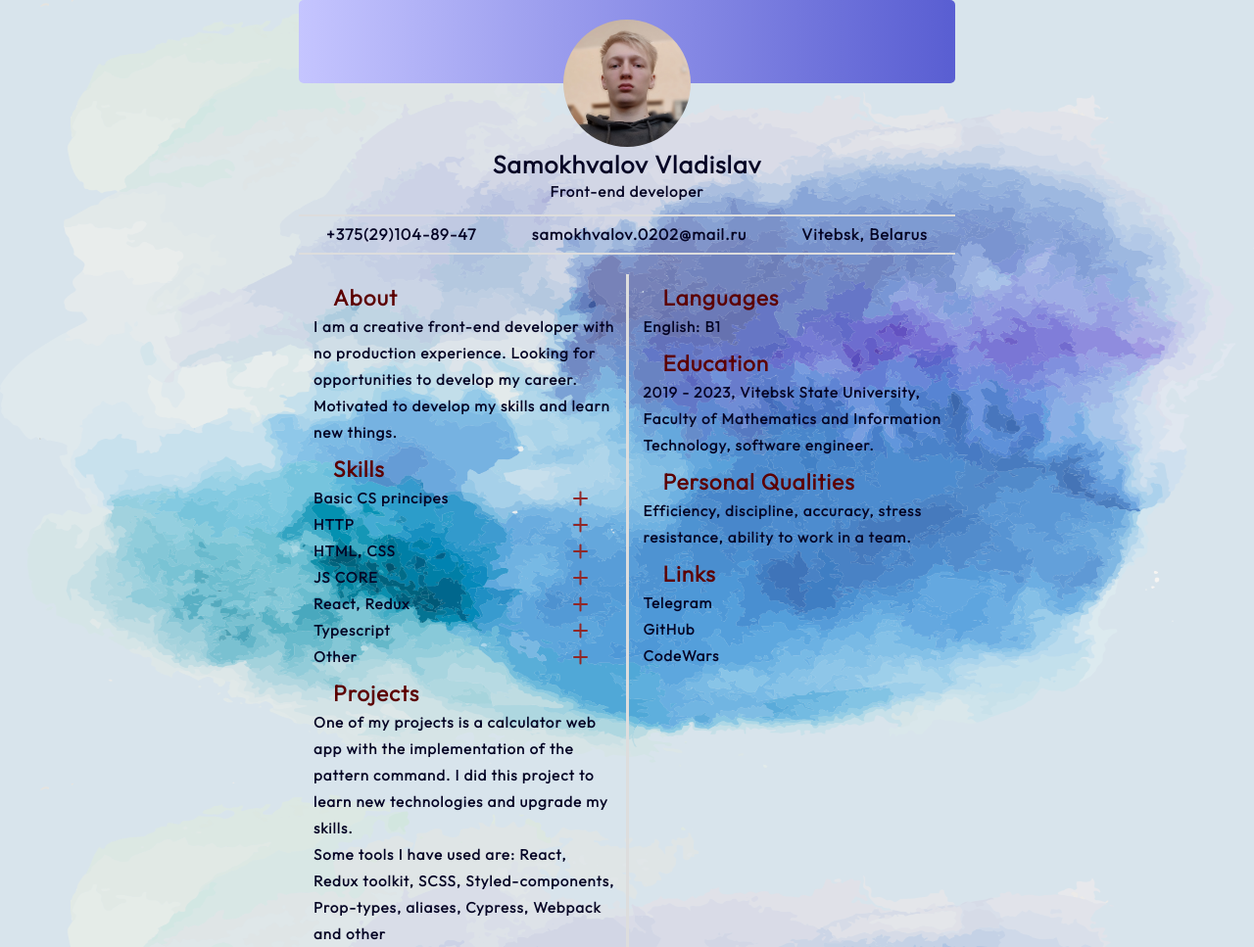
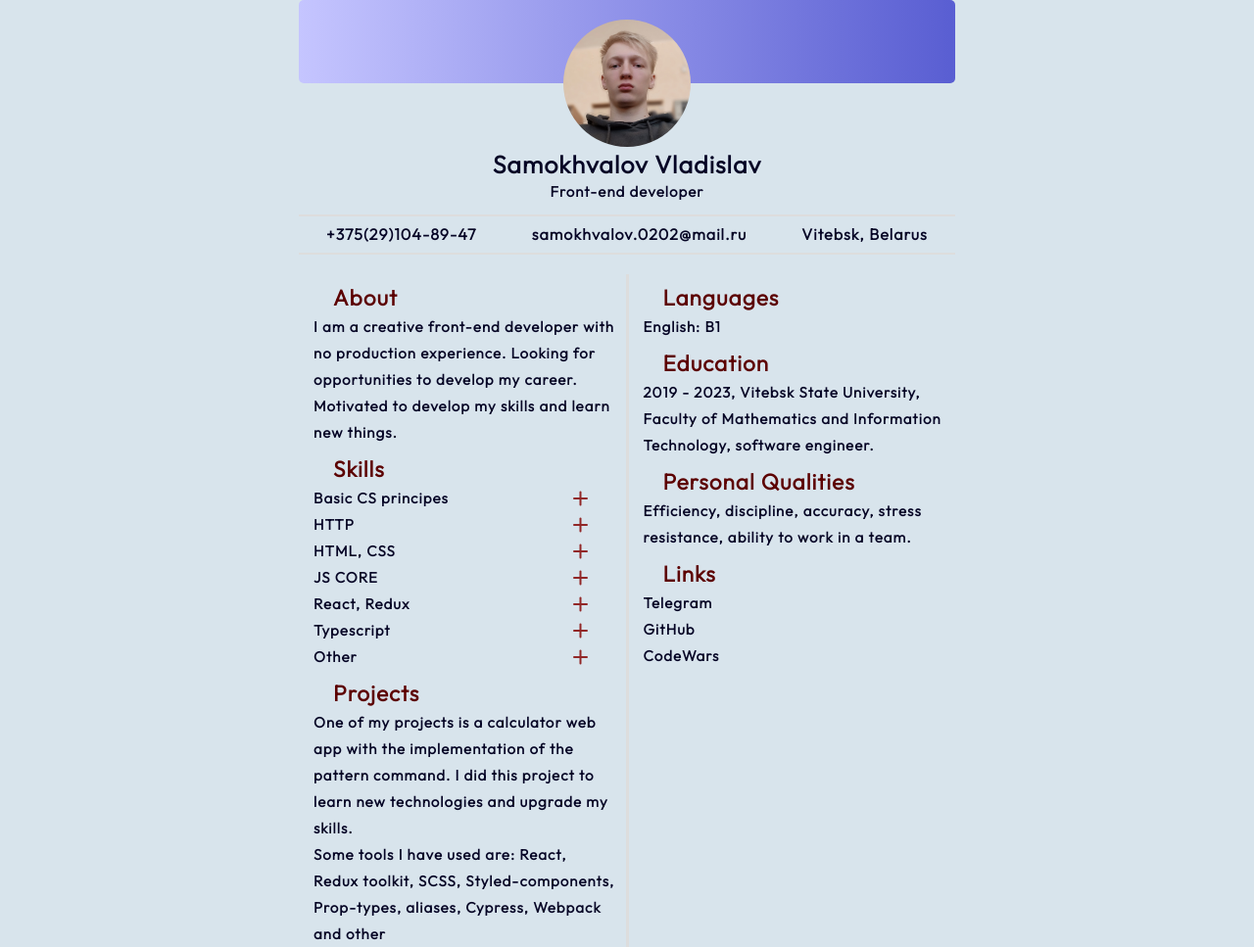
Before and after one commit to 777-vols/CV, a plain HTML site: page index.html in a window 1280 px wide. Shown: the whole page at 98% size. Drawn offline with Linux system fonts and the light colour scheme.

Commit message:
img_delete

```diff
--- a/Styles.scss
+++ b/Styles.scss
@@ -49,7 +49,7 @@ a {
 	display: flex;
 	flex-direction: column;
 	min-height: 100vh;
-	background-image: url(./Images/watercolor-4116932.png);
+	// background-image: url(./Images/watercolor-4116932.png);
 	background-size: 100% 100%;
 	background-repeat: no-repeat;
 	background-attachment: fixed;
```
Also changed, not shown: Styles.css.
